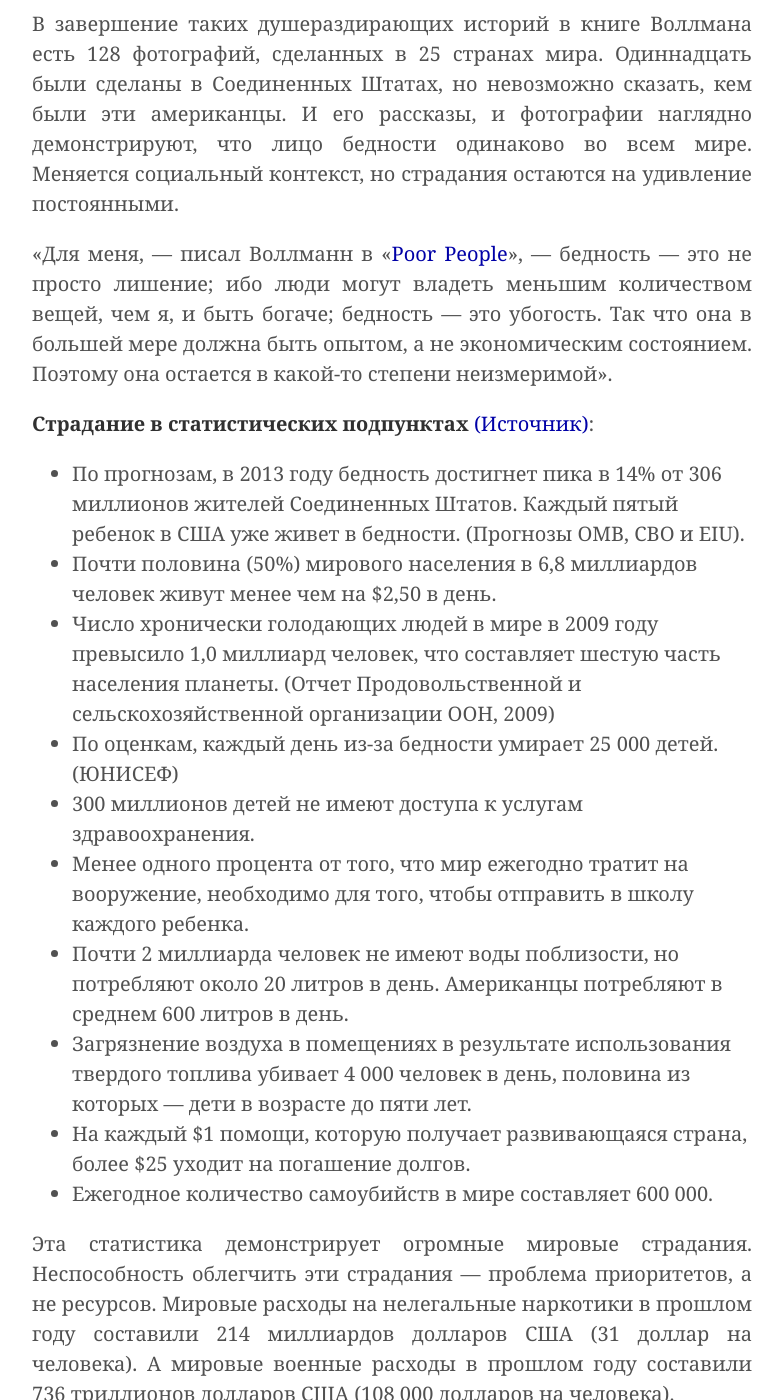
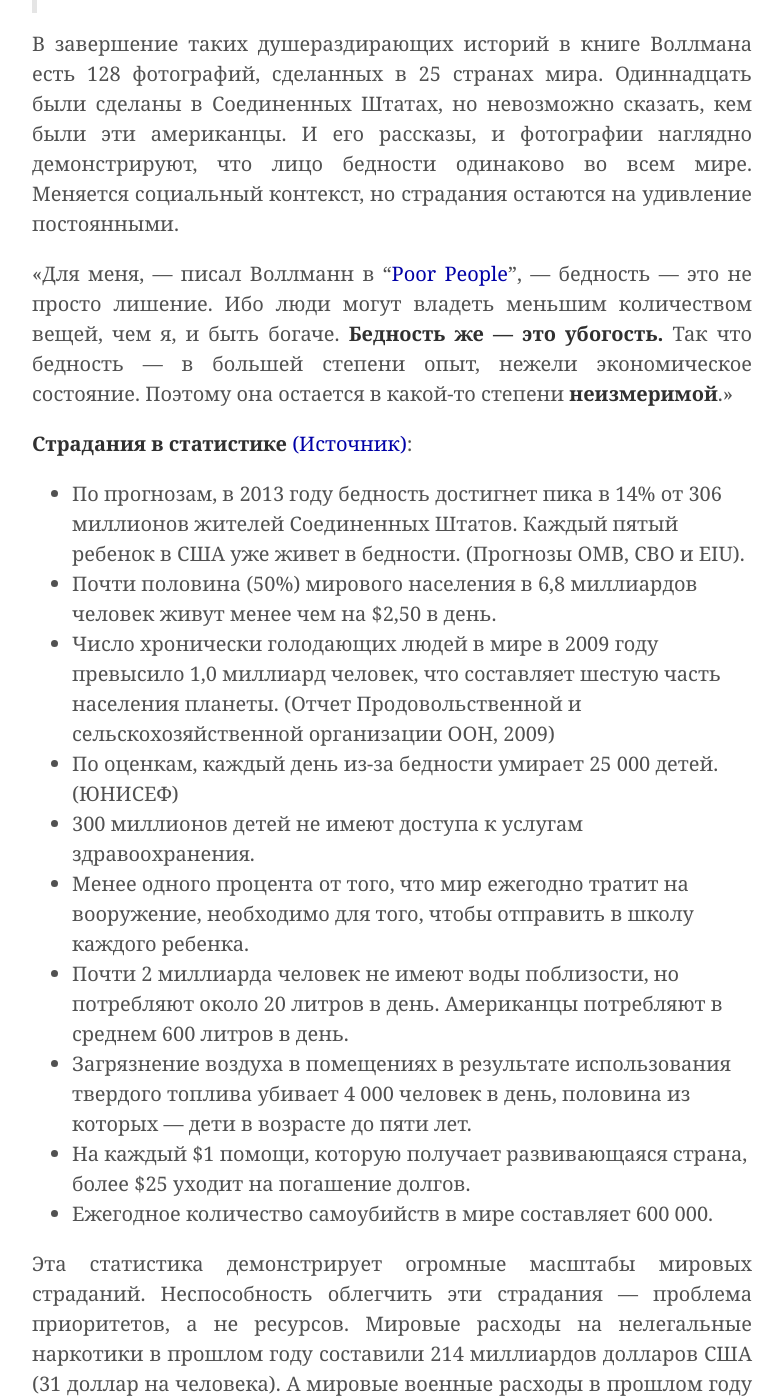
Before and after one commit to ReducingSuffering/reducingsuffering.github.io, a Jekyll site: the page built from _articles/ron-anderson-suffering-of-the-poor.md, in a window 1280 px wide and 1400 px high, scrolled down 927 px. Shown: the whole window, without its empty margins (248-1031 px from the left). Built offline with Jekyll 4.4.1, drawn with Linux system fonts in a browser that asks for light colours; some of the changed text lies outside the part shown.

Commit message:
Update ron-anderson-suffering-of-the-poor.md

```diff
--- a/_articles/ron-anderson-suffering-of-the-poor.md
+++ b/_articles/ron-anderson-suffering-of-the-poor.md
@@ -14,7 +14,9 @@
 preview: assets/images/previews/man-1550501_1280.jpg
 preview_here: true
 ---
-**Страдание в словесных картинах:** Хотя крайняя бедность обычно ассоциируется у нас с другими частями света, ее можно встретить в трагических пропорциях и в богатых странах, особенно в Соединенных Штатах.
+**Страдания в описаниях:**
+
+Хотя крайняя бедность обычно ассоциируется у нас с другими частями света, ее можно встретить в трагических пропорциях и в богатых странах, особенно в Соединенных Штатах.
 
 Удостоенный награды писатель [Уильям Воллман](http://en.wikipedia.org/wiki/William_T._Vollmann) провел годы, интервьюируя бедных людей по всему миру, и собрал сотни их историй в сборнике «[Poor People](http://www.amazon.com/Poor-People-William-T-Vollmann/dp/0060878843/ref=sr_1_1?ie=UTF8&s=books&qid=1261441609&sr=1-1)» 2007 года. Взглянем на пример страданий в ветхом многоквартирном доме в Нью-Йорке. Этот разговор состоялся с девочкой-подростком, которая только что воспользовалась туалетом на шестом этаже, вонючим, без света и туалетной бумаги:
 
@@ -27,9 +29,9 @@
 
 В завершение таких душераздирающих историй в книге Воллмана есть 128 фотографий, сделанных в 25 странах мира. Одиннадцать были сделаны в Соединенных Штатах, но невозможно сказать, кем были эти американцы. И его рассказы, и фотографии наглядно демонстрируют, что лицо бедности одинаково во всем мире. Меняется социальный контекст, но страдания остаются на удивление постоянными.
 
-«Для меня, — писал Воллманн в «[Poor People](http://www.amazon.com/Poor-People-William-T-Vollmann/dp/0060878843/ref=sr_1_1?ie=UTF8&s=books&qid=1261441609&sr=1-1)», — бедность — это не просто лишение; ибо люди могут владеть меньшим количеством вещей, чем я, и быть богаче; бедность — это убогость. Так что она в большей мере должна быть опытом, а не экономическим состоянием. Поэтому она остается в какой-то степени неизмеримой».
+«Для меня, — писал Воллманн в "[Poor People](http://www.amazon.com/Poor-People-William-T-Vollmann/dp/0060878843/ref=sr_1_1?ie=UTF8&s=books&qid=1261441609&sr=1-1)", — бедность — это не просто лишение. Ибо люди могут владеть меньшим количеством вещей, чем я, и быть богаче. **Бедность же — это убогость.** Так что бедность — в большей степени опыт, нежели экономическое состояние. Поэтому она остается в какой-то степени **неизмеримой**.»
 
-**Страдание в статистических подпунктах** [(Источник)](http://www.globalissues.org/article/26/poverty-facts-and-stats):
+**Страдания в статистике** [(Источник)](http://www.globalissues.org/article/26/poverty-facts-and-stats):
 
 - По прогнозам, в 2013 году бедность достигнет пика в 14% от 306 миллионов жителей Соединенных Штатов. Каждый пятый ребенок в США уже живет в бедности. (Прогнозы OMB, CBO и EIU).
 - Почти половина (50%) мирового населения в 6,8 миллиардов человек живут менее чем на $2,50 в день.
@@ -42,4 +44,4 @@
 - На каждый $1 помощи, которую получает развивающаяся страна, более $25 уходит на погашение долгов.
 - Ежегодное количество самоубийств в мире составляет 600 000.
 
-Эта статистика демонстрирует огромные мировые страдания. Неспособность облегчить эти страдания — проблема приоритетов, а не ресурсов. Мировые расходы на нелегальные наркотики в прошлом году составили 214 миллиардов долларов США (31 доллар на человека). А мировые военные расходы в прошлом году составили 736 триллионов долларов США (108 000 долларов на человека).
+Эта статистика демонстрирует огромные масштабы мировых страданий. Неспособность облегчить эти страдания — проблема приоритетов, а не ресурсов. Мировые расходы на нелегальные наркотики в прошлом году составили 214 миллиардов долларов США (31 доллар на человека). А мировые военные расходы в прошлом году составили 736 триллионов долларов США (108 000 долларов на человека).
```
